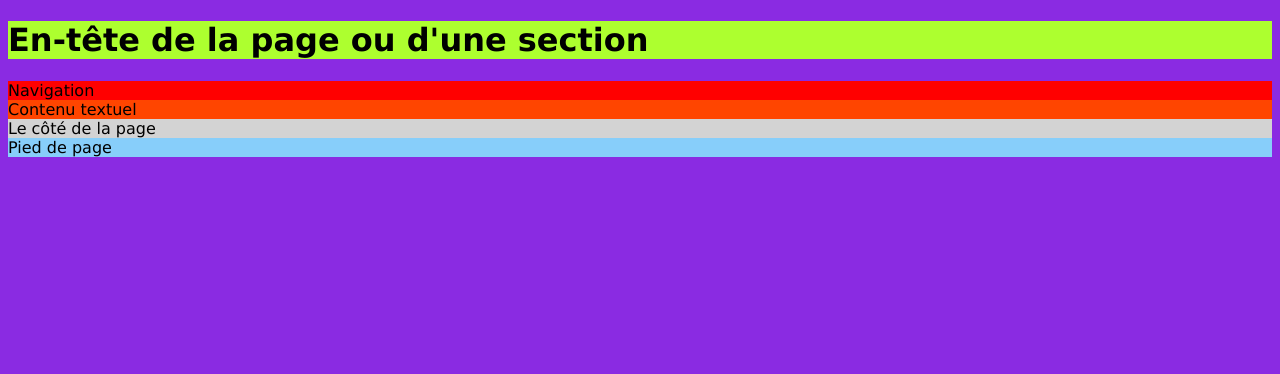
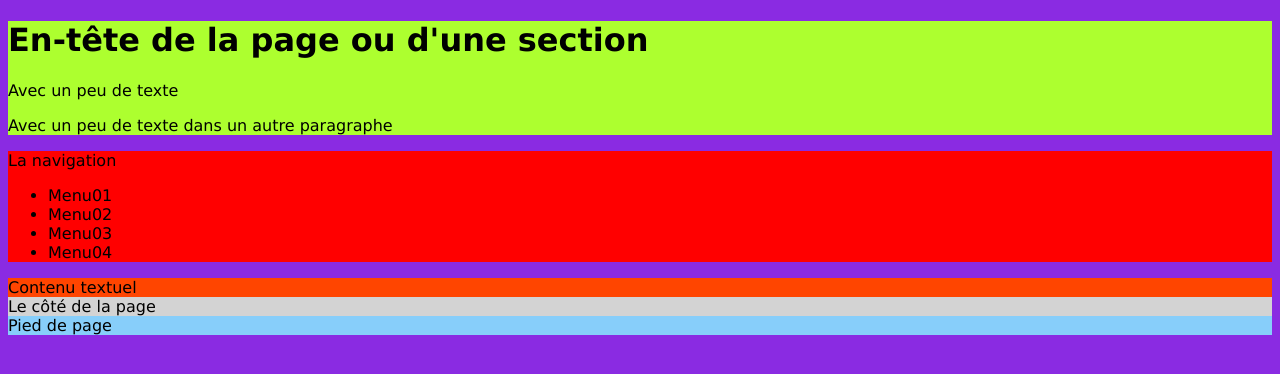
Before and after one commit to andreeb1983/miniSITE, a plain HTML site: page index.html in a window 1280 px wide. Drawn offline with Linux system fonts and the light colour scheme.

Commit message:
commit06
modifications

```diff
--- a/index.html
+++ b/index.html
@@ -12,9 +12,19 @@
         <!-- début de la div principale -->
         <div>
             <!-- en-tête de la page ou d'une section -->
-            <header class="fond_vert"><h1>En-tête de la page ou d'une section</h1></header>
+            <header class="fond_vert"><h1>En-tête de la page ou d'une section</h1>
+            <p>Avec un peu de texte</p>
+            <p>Avec un peu de texte dans un autre paragraphe</p>
+            </header>
             <!-- la navigation de la page -->
-            <nav class="fond_rouge">Navigation</nav>
+            <nav class="fond_rouge">La navigation
+            <ul>
+                <li>Menu01</li>
+                <li>Menu02</li>
+                <li>Menu03</li>
+                <li>Menu04</li>
+            </ul>
+            </nav>
             <!-- du contenu textuel -->
             <article class="fond_orange">Contenu textuel</article>
             <!-- pour une division sur le côté de la page -->
```
